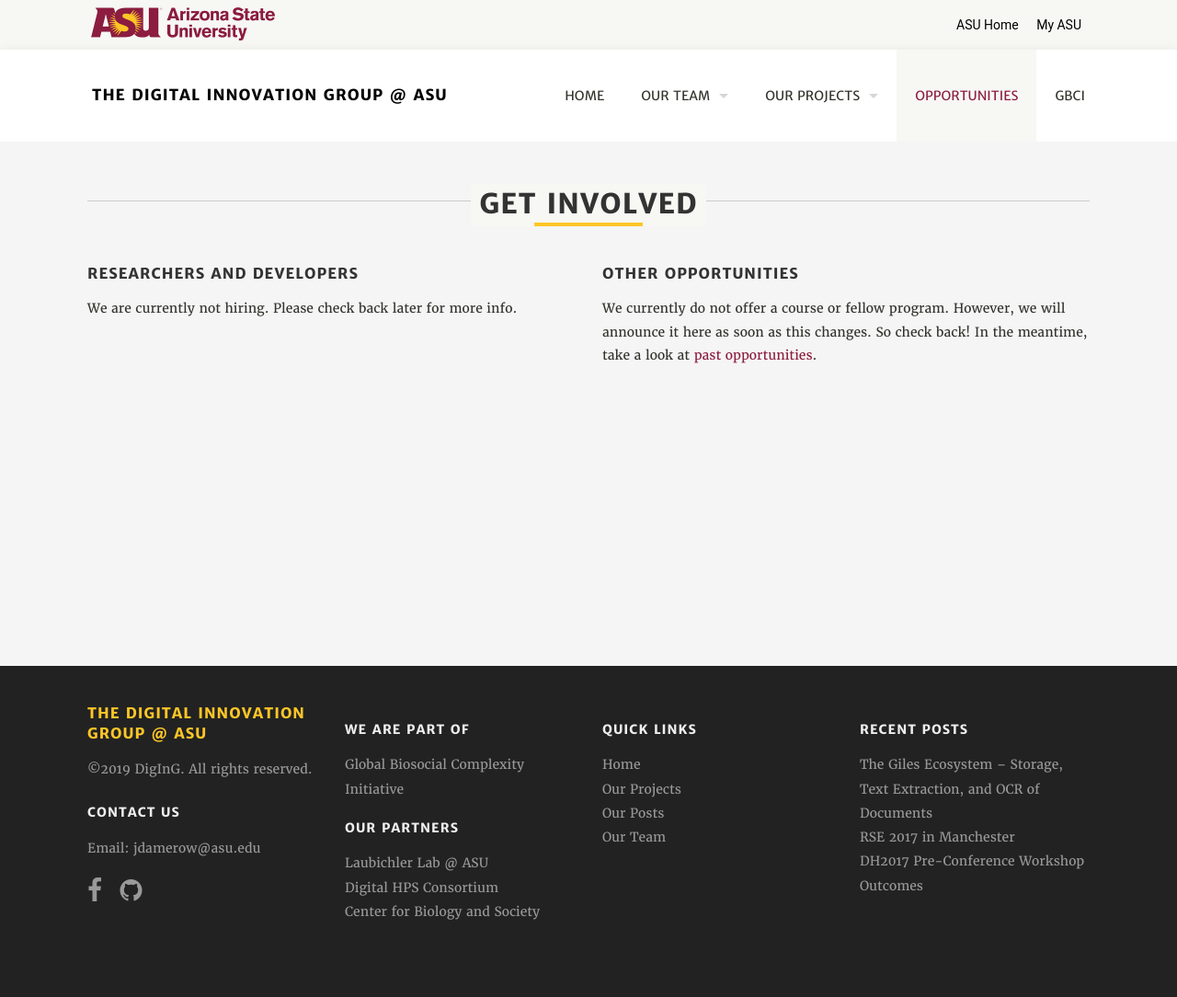
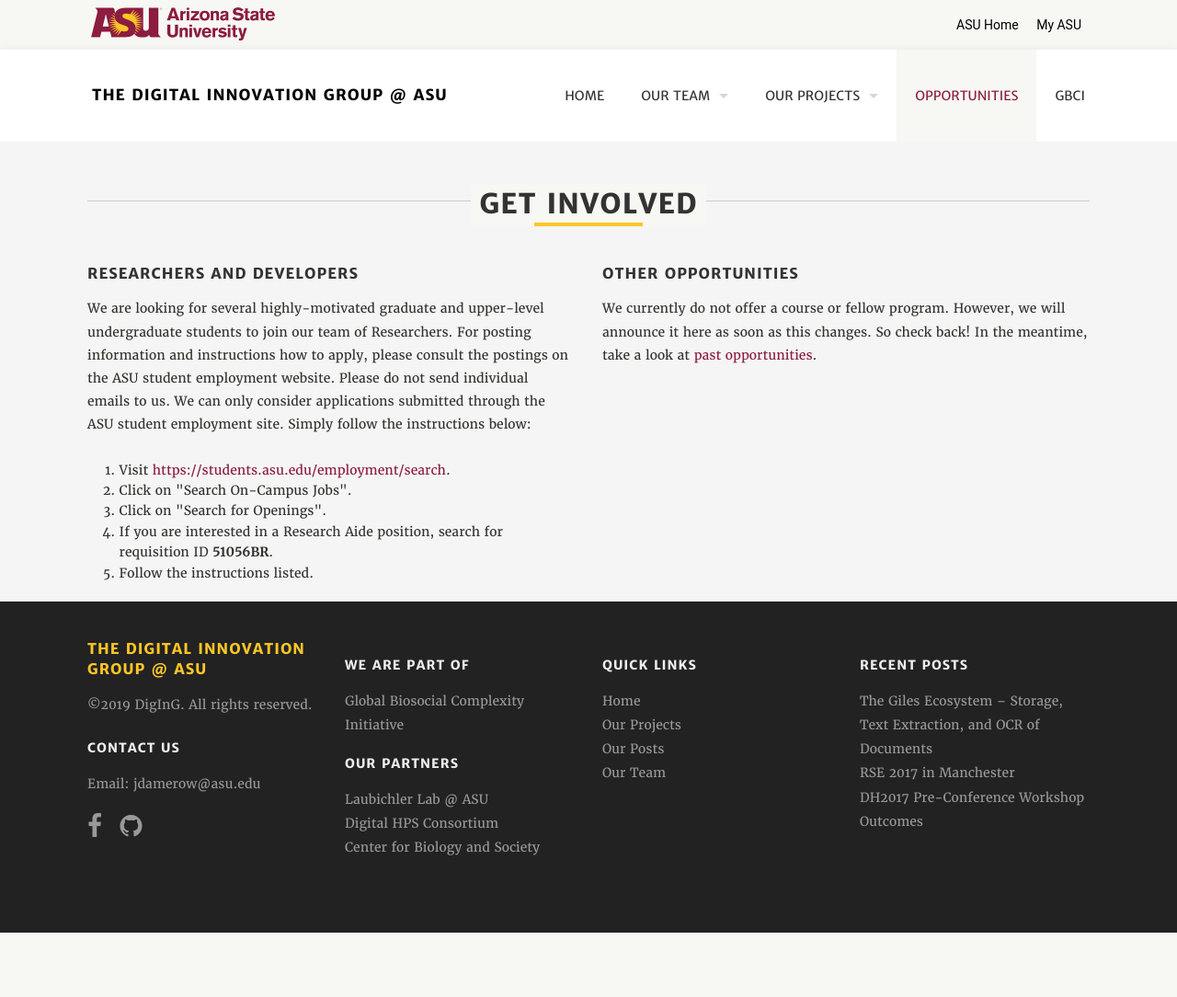
Before and after one commit to diging/diging, a Jekyll site: the page built from opportunities/index.html, in a window 1280 px wide. Shown: the whole page at 92% size. Built offline with Jekyll 4.4.1, drawn with Linux system fonts in a browser that asks for light colours; after the commit the page ends 1014 px from its top, so only the background shows below that.

Commit message:
Update index.html

```diff
--- a/opportunities/index.html
+++ b/opportunities/index.html
@@ -20,8 +20,15 @@
         <header>
           <h3 >Researchers and Developers</h3>
         </header>
-        <p style="padding-bottom: 350px;  ">We are currently not hiring. Please check back later for more info.</p>
-
+        <!--<p style="padding-bottom: 350px;  ">We are currently not hiring. Please check back later for more info.</p>-->
+	<p>We are looking for several highly-motivated graduate and upper-level undergraduate students to join our team of Researchers. For posting information and instructions how to apply, please consult the postings on the ASU student employment website. Please do not send individual emails to us. We can only consider applications submitted through the ASU student employment site. Simply follow the instructions below: </p>
+	<ol style="list-style-type: decimal; padding-left: 15px;">
+		<li>Visit <a href="https://students.asu.edu/employment/search" target="_blank">https://students.asu.edu/employment/search</a>.</li>
+		<li>Click on "Search On-Campus Jobs".</li>
+		<li>Click on "Search for Openings".</li>
+		<li>If you are interested in a Research Aide position, search for requisition ID <strong>51056BR</strong>. </li>
+		<li>Follow the instructions listed.</li>
+	</ol>
       </div>
 
       <div class="large-6 medium-6 columns">
```
